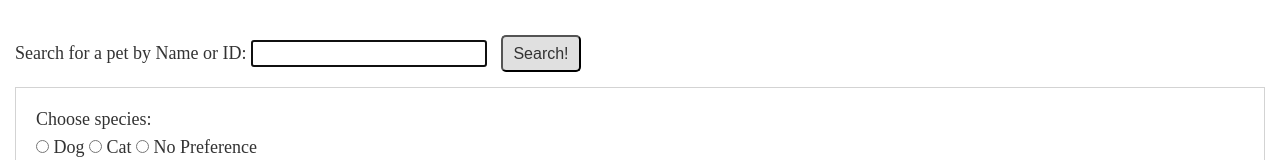
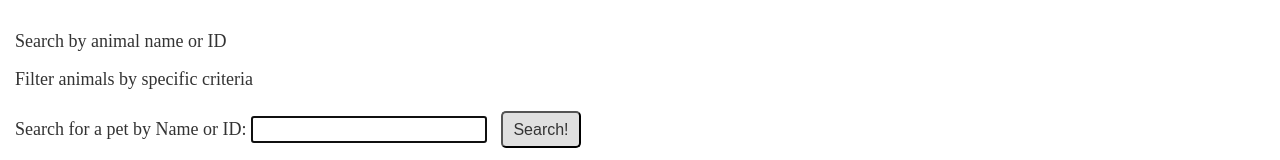
Before and after one commit to RyanThen/js-apps, a plain HTML site: page pet-adopter/index.html in a window 1280 px wide. Shown: the top 160 px of the page. Drawn offline with Linux system fonts and the light colour scheme; no server answers.

```diff
--- a/pet-adopter/index.html
+++ b/pet-adopter/index.html
@@ -12,6 +12,15 @@
 <body>
 
   <div class="full-page-container container">
+
+    <div class="search-method-container">
+      <div class="search-method-single-container search-method-1">
+        <p>Search by animal name or ID</p>
+      </div>
+      <div class="search-method-single-container search-method-2">
+        <p>Filter animals by specific criteria</p>
+      </div>
+    </div>
 
     <!-- Text search -->
     <form class="search-form" id="search-form">
```
